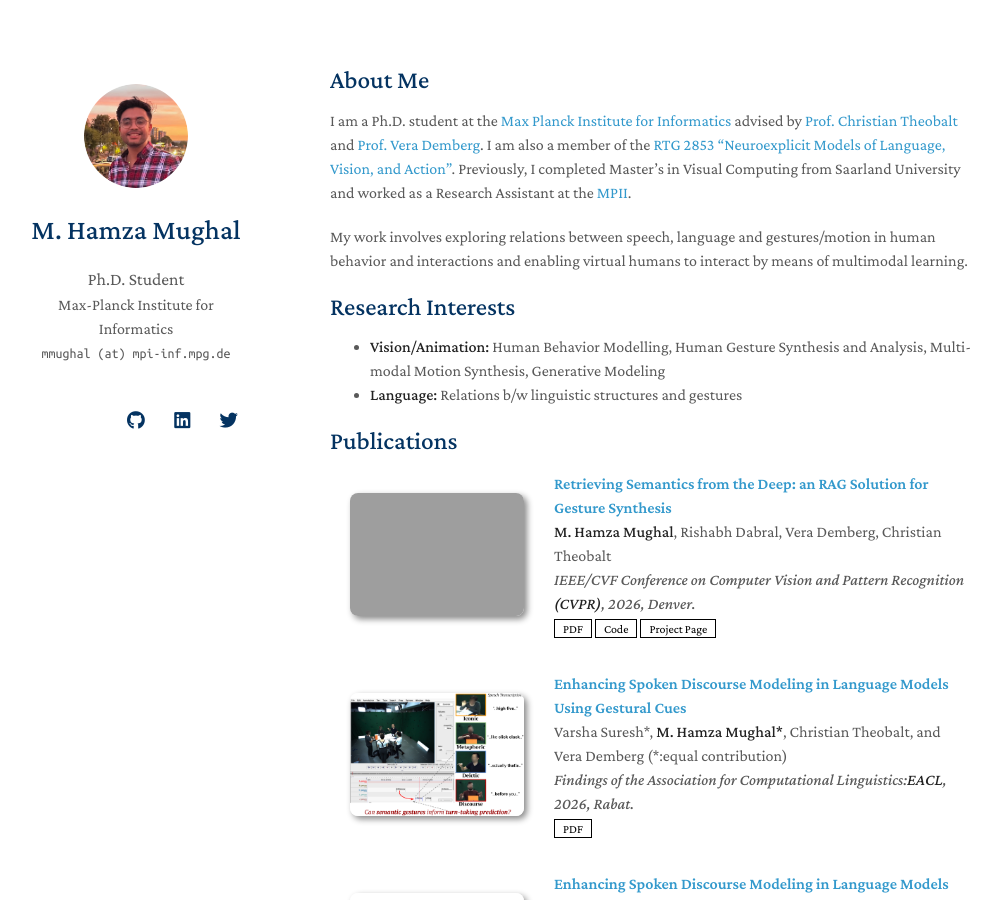
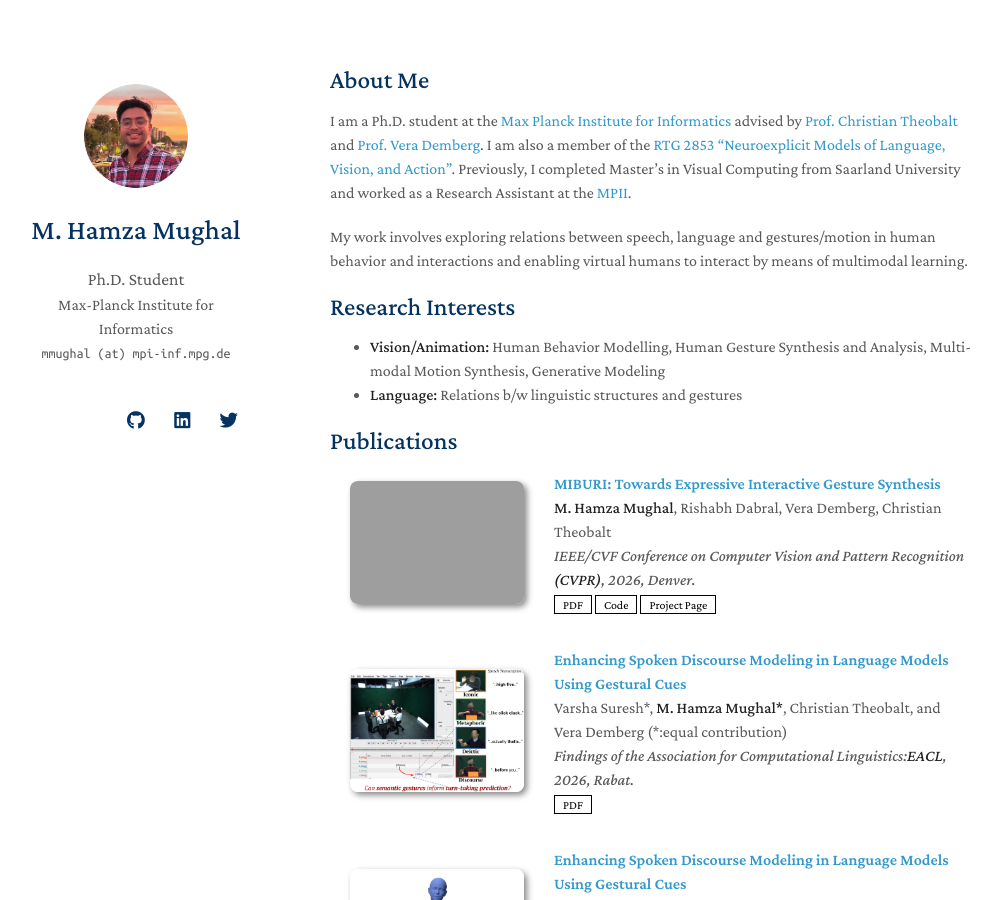
Before and after one commit to m-hamza-mughal/m-hamza-mughal.github.io, a Jekyll site: the page built from index.md, in a window 1280 px wide and 900 px high. Shown: the whole window, without its empty margins (140-1141 px from the left). Built offline with Jekyll 4.4.1, drawn with Linux system fonts in a browser that asks for light colours; nearby versions of some CDN libraries; a style sheet for code colours, icons or effects is not loaded; our own code applies the rules of GitHub Pages for plain Markdown files; grey boxes are pictures that could not be loaded.

Commit message:
update miburi

```diff
--- a/_data/publications.yml
+++ b/_data/publications.yml
@@ -1,5 +1,5 @@
 main:
-  - title: "Retrieving Semantics from the Deep: an RAG Solution for Gesture Synthesis"
+  - title: "MIBURI: Towards Expressive Interactive Gesture Synthesis"
     authors: <strong>M. Hamza Mughal</strong>, Rishabh Dabral, Vera Demberg, Christian Theobalt
     # conference_short: CVPR
     conference: IEEE/CVF Conference on Computer Vision and Pattern Recognition <strong>(CVPR)</strong>, 2026, Denver.
```
Also changed, not shown: 1 other file.
